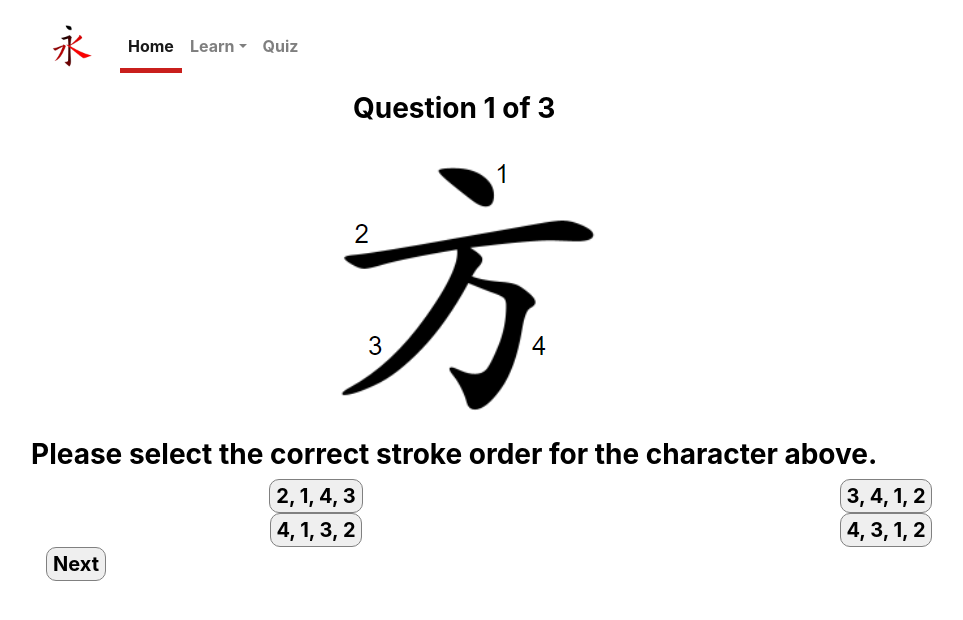
After one commit to FranZomb1e/COMS4170-V1-group7, a Flask app: page /quiz/1 in a window 1280 px wide. The commit adds this page. Shown: the top 620 px of the page, without its empty margins (39-1002 px from the left). Run offline with Flask 2, Linux system fonts and the light colour scheme; some libraries are stand-ins or nearby versions.

Commit message:
Add files via upload

```diff
--- a/server.py
+++ b/server.py
@@ -37,12 +37,12 @@ You can click “Next” to start the tutorials or skip to a specific tutorial b
 
 # index starts from 0
 quiz_data = {
-    0: {"correct_answer": 1, "text": "Please select the correct stroke order for the character above.",
-        "answers": ["2, 1, 4, 3", "4, 1, 3, 2", "3, 4, 1, 2", "4, 3, 1, 2"], "img": "..."},
-    1: {"correct_answer": 2, "text": "Please select the correct stroke order for the character above.",
-        "answers": ["2, 3, 5, 1, 4", "4, 3, 5, 1, 2", "4, 1, 3, 2, 5", "1, 2, 5, 4, 3"], "img": "..."},
-    2: {"correct_answer": 3, "text": "Please select the correct stroke order for the character above.",
-        "answers": ["6, 1, 4, 2, 3, 5", "4, 2, 6, 3, 5, 1", "4, 2, 3, 5, 6, 1", "6, 4, 2, 1, 3, 5"], "img": "..."},
+    1: {"correct_answer": 1, "text": "Please select the correct stroke order for the character above.",
+        "answers": ["2, 1, 4, 3", "4, 1, 3, 2", "3, 4, 1, 2", "4, 3, 1, 2"], "img": "quiz_question_1.png"},
+    2: {"correct_answer": 2, "text": "Please select the correct stroke order for the character above.",
+        "answers": ["2, 3, 5, 1, 4", "4, 3, 5, 1, 2", "4, 1, 3, 2, 5", "1, 2, 5, 4, 3"], "img": "quiz_question_2.png"},
+    3: {"correct_answer": 3, "text": "Please select the correct stroke order for the character above.",
+        "answers": ["6, 1, 4, 2, 3, 5", "4, 2, 6, 3, 5, 1", "4, 2, 3, 5, 6, 1", "6, 4, 2, 1, 3, 5"], "img": "quiz_question_3.png"},
 }
 
 
@@ -60,6 +60,19 @@ def learnIntro():
 @app.route('/learn/<learn_id>')
 def learnLesson(learn_id=None):
     return render_template('learn_lesson.html', data=tutorial_data[int(learn_id)], id=learn_id, rule_id=int(learn_id)-1)
+
+@app.route('/quiz')
+def quizIntro():
+    return render_template('quiz_intro.html')
+
+
+@app.route('/quiz/<quiz_id>')
+def quiz(quiz_id=None):
+    return render_template('quiz_question.html', data=quiz_data[int(quiz_id)], id=quiz_id)
+
+@app.route('/quiz/4')
+def quizEnd():
+    return render_template('quiz_end.html')
 
 
 @app.route('/learn/8')
@@ -98,8 +111,7 @@ def check_answers():
 @app.route("/save_user_data", methods=['POST'])
 def save_user_data():
     user_data = request.json["user_data"]
-    for k, v in user_data.items():
-        session["user_data"][k] = v
+    session["user_data"] = user_data
     return json.dumps({"err": "ok"})
 
 
--- /dev/null
+++ b/static/js/quiz.js
@@ -0,0 +1,101 @@
+$(document).ready(function() {
+    save_user_data([], window.location.pathname)
+
+    $("#quiz-intro-next-btn").click(function() {
+        window.location.href = "/quiz/1"
+    });
+
+    $("#quiz-next-btn").click(function() {
+        window.location.href = "/quiz/" + (parseInt($(this).attr("data-current-id")) + 1)
+    });
+
+    $("#quiz-end-next-btn").click(function() {
+        window.location.href = "/quiz/4"
+    });
+
+    $("#answer1").click(function() {
+        check_answer($(this).attr("data-current-id"), "0")
+    });
+    $("#answer2").click(function() {
+        check_answer($(this).attr("data-current-id"), "1")
+    });
+    $("#answer3").click(function() {
+        check_answer($(this).attr("data-current-id"), "2")
+    });
+    $("#answer4").click(function() {
+        check_answer($(this).attr("data-current-id"), "3")
+    });
+})
+
+function check_answer(quiz_id, quiz_choice, on_success) {
+    $.ajax({
+        type: "POST",
+        url: "/check_answer",
+        dataType : "json",
+        contentType: "application/json; charset=utf-8",
+        data : JSON.stringify({'quiz_id': quiz_id, "quiz_choice": quiz_choice}),
+        success: function(result){
+            on_success(result);
+        },
+        error: function(request, status, error){
+            console.log("Error");
+            console.log(request);
+            console.log(status);
+            console.log(error);
+    }});
+}
+
+function check_answers(quiz_choices, on_success) {
+    $.ajax({
+        type: "POST",
+        url: "/check_answers",
+        dataType : "json",
+        contentType: "application/json; charset=utf-8",
+        data : JSON.stringify({"quiz_choices": quiz_choices}),
+        success: function(result){
+            on_success(result);
+        },
+        error: function(request, status, error){
+            console.log("Error");
+            console.log(request);
+            console.log(status);
+            console.log(error);
+    }});
+}
+
+function save_user_data(user_data, on_success) {
+    $.ajax({
+        type: "POST",
+        url: "/save_user_data",
+        dataType : "json",
+        contentType: "application/json; charset=utf-8",
+        data : JSON.stringify({"user_data": user_data}),
+        success: function(result){
+            on_success(result);
+        },
+        error: function(request, status, error){
+            console.log("Error");
+            console.log(request);
+            console.log(status);
+            console.log(error);
+    }});
+}
+
+
+function get_user_data(on_success) {
+    $.ajax({
+        type: "GET",
+        url: "/get_user_data",
+        dataType : "json",
+        contentType: "application/json; charset=utf-8",
+        data : JSON.stringify({}),
+        success: function(result){
+            on_success(result);
+        },
+        error: function(request, status, error){
+            console.log("Error");
+            console.log(request);
+            console.log(status);
+            console.log(error);
+    }});
+}
--- a/templates/layout.html
+++ b/templates/layout.html
@@ -7,19 +7,18 @@
     <script src="http://code.jquery.com/jquery-3.3.1.min.js"></script>
     <script src="https://code.jquery.com/ui/1.12.0/jquery-ui.min.js"></script>
     <script type="text/javascript" src="{{ url_for('static', filename = 'js/layout.js') }}"></script>
-    <script type="text/javascript" src="{{ url_for('static', filename = 'js/data.js') }}"></script>
     <title>Simplified Chinese Stroke Order</title>
   </head>
 
   <body>
     <nav class="navbar navbar-expand-lg py-3 navbar-light">
       <div class="container">
-        <a href="/?redirect=false" class="navbar-brand"><img id="logo" src="/static/img/logo.png" alt="Simplified Chinese Stroke Order" class="d-inline-block align-middle mr-2"></a>
+        <a href="/" class="navbar-brand"><img id="logo" src="/static/img/logo.png" alt="Simplified Chinese Stroke Order" class="d-inline-block align-middle mr-2"></a>
         <button type="button" data-toggle="collapse" data-target="#navbarSupportedContent" aria-controls="navbarSupportedContent" aria-expanded="false" aria-label="Toggle navigation" class="navbar-toggler"><span class="navbar-toggler-icon"></span></button>
         <div id="navbarSupportedContent" class="collapse navbar-collapse">
           <ul class="navbar-nav mr-auto">
             <li id="home" class="nav-item active">
-              <a href="/?redirect=false" class="nav-link">Home</a>
+              <a href="/" class="nav-link">Home</a>
             </li>
             <li id="learn" class="nav-item dropdown">
               <a href="/learn/1" class="nav-link dropdown-toggle" data-bs-toggle="dropdown">Learn</a>
@@ -31,6 +30,9 @@
                   <a href="/learn/6" class="dropdown-item">Center comes first in vertically symmetrical characters</a>
                   <a href="/learn/7" class="dropdown-item">Move from outside to inside and close frames last</a>
               </div>
+              <li id="quiz" class="nav-item active">
+                <a href="/quiz" class="nav-link">Quiz</a>
+              </li>
           </li>
           </ul>
         </div>
--- /dev/null
+++ b/templates/quiz_question.html
@@ -0,0 +1,34 @@
+{% extends "layout.html" %}
+
+{% block content %}
+
+<script type="text/javascript" src="{{ url_for('static', filename = 'js/quiz.js') }}"></script>
+
+<div id="quiz-lesson-row" class="row d-flex align-items-center">
+    <div class="text-center">
+        <h3 id="question">Question {{ id }} of 3</h3>
+        <img src="/static/img/{{ data.img }}" alt="Character" class="img-fluid">
+        {% autoescape false %}
+        <h3>{{ data.text }}</h3>
+        {% endautoescape %}
+    </div>
+</div>
+<div id="quiz-lesson-row" class="row d-flex align-items-center">
+    <div class="col-md-6 text-center">
+        {% autoescape false %}
+        <button id="answer1" data-current-id="{{ id }}">{{data.answers[0]}}</button>
+        <br>
+        <button id="answer2" data-current-id="{{ id }}">{{data.answers[1]}}</button>
+        {% endautoescape %}
+    </div>
+    <div class="col-md-6 text-center">
+        {% autoescape false %}
+        <button id="answer3" data-current-id="{{ id }}">{{data.answers[2]}}</button>
+        <br>
+        <button id="answer4" data-current-id="{{ id }}">{{data.answers[3]}}</button>
+        {% endautoescape %}
+    </div>
+</div>
+<button id="quiz-next-btn" data-current-id="{{ id }}">Next</button>
+
+{% endblock %}
```
Also changed, not shown: static/js/home.js (+1 -7 lines), static/js/learn.js (+29 -5 lines), templates/quiz_end.html (added, +37 -0 lines), templates/quiz_intro.html (added, +19 -0 lines), static/img/quiz_answer_1.png (added), static/img/quiz_answer_2.png (added), static/img/quiz_answer_3.png (added), static/img/quiz_question_1.png (added), static/img/quiz_question_2.png (added), static/img/quiz_question_3.png (added).
